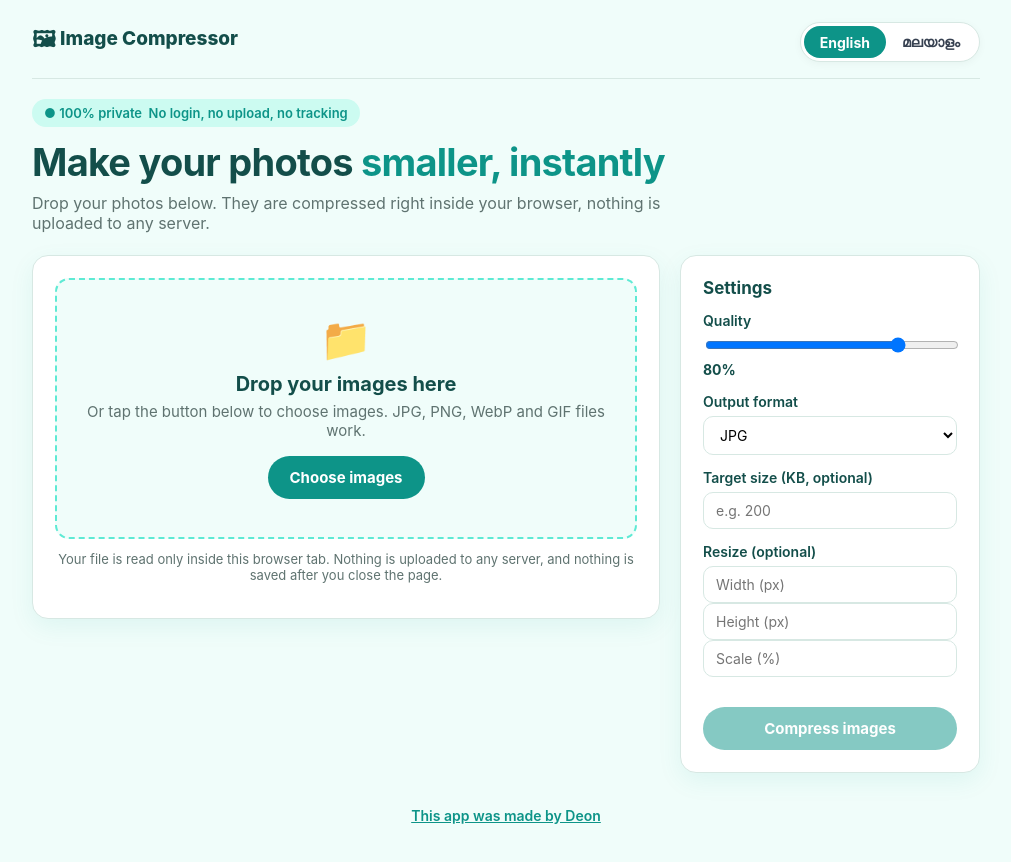
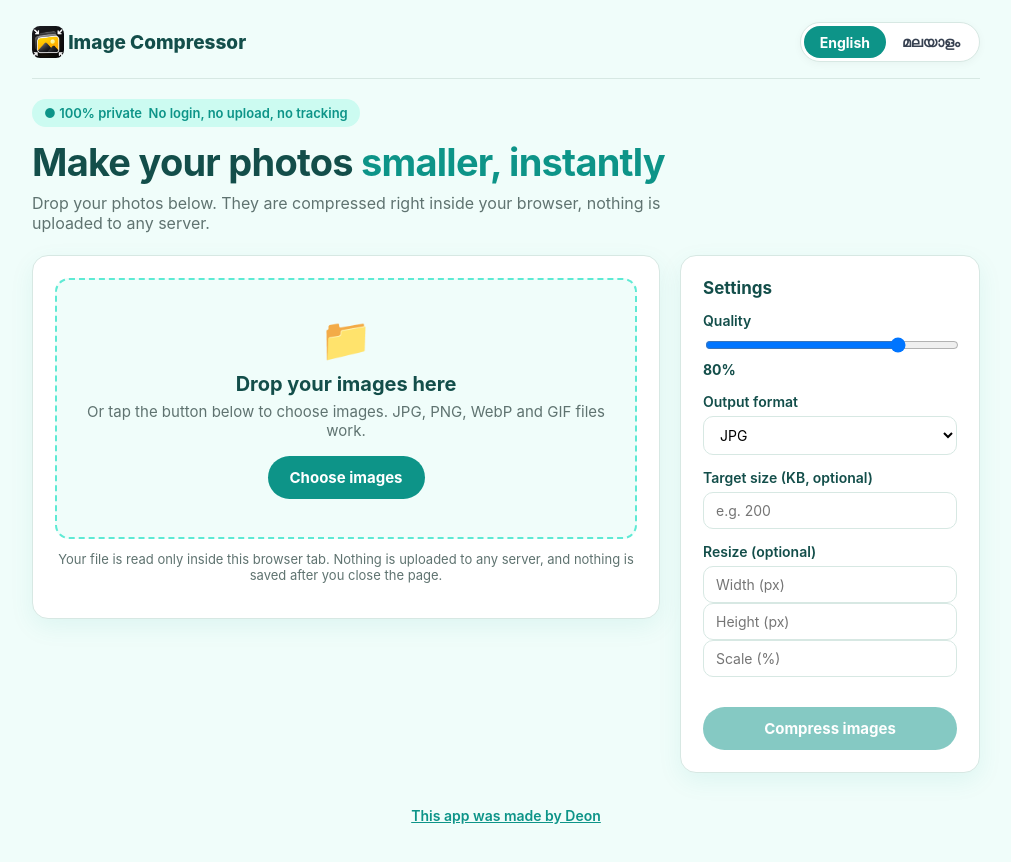
Before and after one commit to D30N/image-compressor, a plain HTML site: page index.html in a window 1280 px wide. Shown: the whole page, without its empty margins (134-1145 px from the left). Drawn offline with nearby package versions, Linux system fonts and the light colour scheme.

Commit message:
Top icon: use the new logo (icon.png) as brand icon and favicon

```diff
--- a/index.html
+++ b/index.html
@@ -5,6 +5,7 @@
 <meta name="viewport" content="width=device-width, initial-scale=1.0">
 <title>Image Compressor - Compress Photos Online Free</title>
 <meta name="description" content="Compress JPG, PNG and WebP images free in your browser. No login, no upload.">
+<link rel="icon" type="image/png" href="icon.png">
 <style>
   :root{--teal:#0d9488;--teal-dark:#0f766e;--teal-light:#ccfbf1;--teal-border:#5eead4;--mint:#f0fdfa;--ink:#134e4a;--muted:#5f7370;--line:#d7e8e3;--card:#fff;--radius:16px;--shadow:0 8px 24px rgba(13,148,136,.08)}
   *{box-sizing:border-box}
@@ -12,7 +13,7 @@
   .wrap{max-width:980px;margin:0 auto;padding:22px 16px 60px}
   .topbar{display:flex;justify-content:space-between;align-items:center;gap:12px;padding-bottom:16px;border-bottom:1px solid var(--line);margin-bottom:20px;flex-wrap:wrap}
   .brand{font-size:19px;font-weight:800;color:var(--ink)}
-  .brand .bicon{font-size:22px;vertical-align:-2px}
+  .brand-icon{width:32px;height:32px;border-radius:8px;vertical-align:-9px;object-fit:cover}
   .lang{display:inline-flex;background:#fff;border:1px solid var(--line);border-radius:999px;padding:3px;box-shadow:0 2px 8px rgba(0,0,0,.04)}
   .lang-btn{border:0;background:none;padding:7px 16px;border-radius:999px;font-size:14px;font-weight:700;cursor:pointer;color:#374151;font-family:inherit}
   .lang-btn.active{background:var(--teal);color:#fff}
@@ -82,7 +83,7 @@
 <body>
 <div class="wrap">
   <header class="topbar">
-    <div class="brand"><span class="bicon">&#128444;</span> Image Compressor</div>
+    <div class="brand"><img class="brand-icon" src="icon.png" alt=""> Image Compressor</div>
     <div class="lang"><button type="button" class="lang-btn active" id="langEn">English</button><button type="button" class="lang-btn" id="langMl">മലയാളം</button></div>
   </header>
   <div class="intro">
```
Also changed, not shown: icon.png (added).
